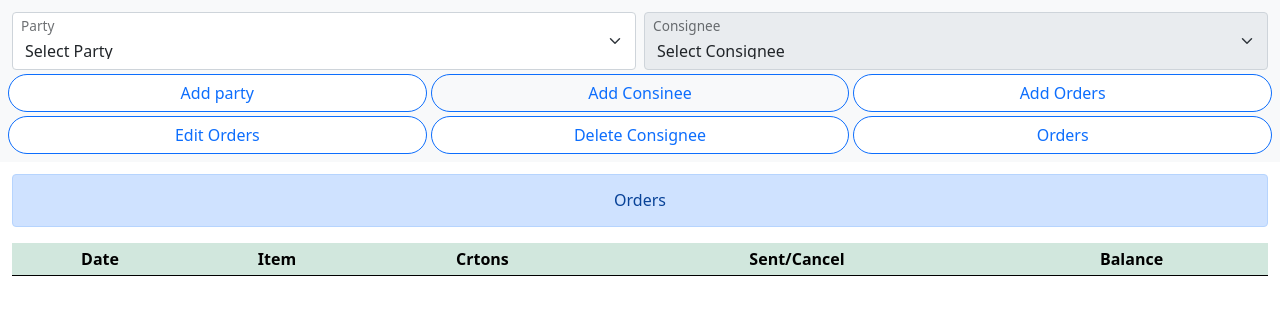
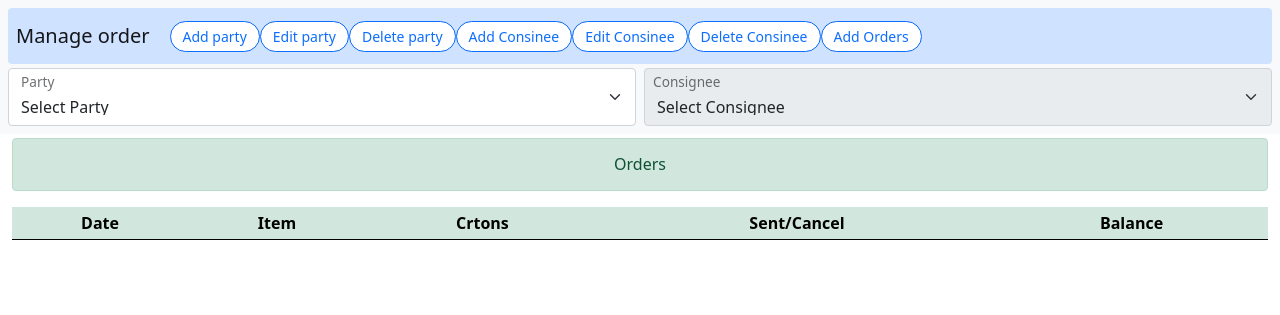
Before and after one commit to mkindia/order-m, a Django app: page / in a window 1280 px wide. Shown: the top 315 px of the page. Run offline with Django 3.2, Linux system fonts and the light colour scheme; data comes from the database, SQL or seed files in the repository; lists and menus that the app fills with data are empty.

Commit message:
add navbar

```diff
--- a/makeorders/form.py
+++ b/makeorders/form.py
@@ -17,9 +17,9 @@ class consigneeform(forms.ModelForm):
         model = Consignees
         fields = ['consignee', 'station', 'trasport',]
         labels={'consignee':'Consignee',}
-        widgets = {'consignee':forms.TextInput(attrs={'class':'form-control fs-3'}),
-                 'station':forms.TextInput(attrs={'class':'form-control fs-3'}),
-                   'trasport':forms.TextInput(attrs={'class':'form-control fs-3'}),}
+        widgets = {'consignee':forms.TextInput(attrs={'class':'form-control'}),
+                 'station':forms.TextInput(attrs={'class':'form-control'}),
+                   'trasport':forms.TextInput(attrs={'class':'form-control'}),}
 
 
 
--- a/makeorders/templates/base.html
+++ b/makeorders/templates/base.html
@@ -19,7 +19,7 @@
 <body>
 
   {% block homepage%}
-         for home page onlys
+        <!-- for home page onlys -->
    {% endblock homepage%}
 
     <div class="container-fluid pt-1 pb-1 clearfix">
--- a/makeorders/templates/for_data.html
+++ b/makeorders/templates/for_data.html
@@ -29,7 +29,7 @@
                                         <form >
                                          <input type="button" {% if orders.sent_cancel == 0 %} disabled=true {% endif %}
                                          class="form-control btn-outline-success rounded-pill btn-sm" data-bs-toggle="modal"
-                                    -            data-bs-target="#sent_datails" id="sentdetailbtn"
+                                            data-bs-target="#sent_datails" id="sentdetailbtn"
                                                 atb={{ orders.id }}  value="Details">
                                         </form>
 
@@ -44,7 +44,7 @@
                                  </div>
                          </div>
                  </td>
-                 </td>
+
 
                 </tr>
         {% endfor %}
--- a/makeorders/templates/index.html
+++ b/makeorders/templates/index.html
@@ -7,9 +7,57 @@
 
    <form action="{% url 'add_party' %}" class="row g-0 p-2 bg-light" method="POST">
                         {% csrf_token %}
+ <nav class="navbar navbar-expand-lg navbar-light alert-primary rounded p-2" >
+   <div class="container-fluid">
+    <a class="navbar-brand">Manage order </a>
+    <button class="navbar-toggler" type="button" data-bs-toggle="collapse" data-bs-target="#navbarNavDarkDropdown" aria-controls="navbarNavDarkDropdown" aria-expanded="false" aria-label="Toggle navigation">
+      <span class="navbar-toggler-icon"></span>
+    </button>
+    <div class="collapse navbar-collapse" id="navbarNavDarkDropdown">
+      <ul class="navbar-nav">
+        <li>
 
-                             <div id="confind" con-url={% url 'con_id' %} class="form-floating p-1 col-lg-6">
-                                <select id="consid" class="form-select" name='id' >
+      <input  type="button" class="form-control btn-outline-primary rounded-pill btn-sm m-1" value="Add party" data-bs-toggle="modal" data-bs-target="#add_party">
+
+
+        </li>
+        <li>
+
+          <input  type="button" class="form-control btn-outline-primary rounded-pill btn-sm m-1" value="Edit party" data-bs-toggle="modal" data-bs-target="#add_party">
+
+
+        </li>
+        <li>
+
+          <input  type="button" class="form-control btn-outline-primary rounded-pill btn-sm m-1" value="Delete party" data-bs-toggle="modal" data-bs-target="#add_party">
+
+
+        </li>
+        <li>
+         <input  type="submit" id="add_consignee" class=" form-control btn-outline-primary btn-sm rounded-pill m-1" value="Add Consinee">
+
+        </li>
+        <li>
+         <input  type="submit" id="edit_consignee" class=" form-control btn-outline-primary btn-sm rounded-pill m-1" value="Edit Consinee">
+
+        </li>
+        <li>
+         <input  type="submit" id="delete_consignee" class=" form-control btn-outline-primary btn-sm rounded-pill m-1" value="Delete Consinee">
+
+        </li>
+        <li>
+         <input  type="submit" id="add_orders" class=" form-control btn-outline-primary btn-sm rounded-pill m-1" value="Add Orders">
+
+        </li>
+
+      </ul>
+    </div>
+  </div>
+ </nav>
+
+
+                             <div id="confind" con-url={% url 'con_id' %} class="form-floating pt-1 pe-1 col-lg-6">
+                                <select id="consid" class="form-select " name='id' >
                                     <option value="selectparty"> Select Party</option>
                                       {% for con in partys %}
                                           <option value="{{ con.id }} "> {{ con.party }}</option>
@@ -17,7 +65,7 @@
                                 </select>
                                 <label for="confind ">Party</label>
                               </div>
-                              <div id="consigneeselect" con-url={% url 'for_data' %} class= "form-floating p-1 col-lg-6">
+                              <div id="consigneeselect" con-url={% url 'for_data' %} class= "form-floating pt-1 ps-1 col-lg-6">
                                <select id="consign" class="form-select" name='id' >
                                 <option value="selectparty" selected> Select Consignee</option>
 
@@ -25,27 +73,27 @@
                                 <label for="confind ">Consignee</label>
                               </div>
 
-                               <div class="col-lg-12">
+                              <div class="col-lg-12">
                                 <div class="row g-1">
-                                <div class="col-4 g-1">
-                                 <input  type="button" class="form-control btn-outline-primary rounded-pill me-2" value="Add party" data-bs-toggle="modal" data-bs-target="#add_party">
-                                 </div>
+                            <!--   <div class="col-4 g-1">
+                                 <input  type="button" class="form-control btn-outline-primary rounded-pill btn-sm me-2" value="Add party" data-bs-toggle="modal" data-bs-target="#add_party">
+                                </div>
                                  <div class="col-4 g-1">
-                                 <input  type="submit" id="add_consignee" class=" form-control btn-outline-primary rounded-pill me-2" value="Add Consinee">
+                                 <input  type="submit" id="add_consignee" class=" form-control btn-outline-primary btn-sm rounded-pill me-2" value="Add Consinee">
                                 </div>
                                 <div class="col-4 g-1">
 
-                                 <input  type="submit" class="form-control btn-outline-primary rounded-pill me-2" value="Add Orders" data-bs-toggle="modal" data-bs-target="#add_party">
+                                 <input  type="submit" class="form-control btn-outline-primary rounded-pill btn-sm me-2" value="Add Orders" data-bs-toggle="modal" data-bs-target="#add_party">
                                 </div>
                                  <div class="col-4 g-1">
-                                 <input  type="submit" id="add_consignee" class="form-control btn-outline-primary rounded-pill me-2" value="Edit Orders">
+                                <input  type="submit" id="add_consignee" class="form-control btn-outline-primary btn-sm rounded-pill me-2" value="Edit Orders">
                                 </div>
                                  <div class="col-4 g-1">
-                                 <input  type="submit"  class="form-control btn-outline-primary rounded-pill me-2" value="Delete Consignee">
+                                 <input  type="submit"  class="form-control btn-outline-primary rounded-pill btn-sm me-2" value="Delete Consignee">
                                     </div>
                                     <div class="col-4 g-1">
-                                 <input  type="submit"  class="form-control btn-outline-primary rounded-pill me-2" value="Orders">
-                                </div>
+                                 <input  type="submit"  class="form-control btn-outline-primary rounded-pill btn-sm me-2" value="Orders">
+                                </div> -->
 
                                  </div>
                                </div>
@@ -55,13 +103,10 @@
    {% endblock homepage %}
 
 
-
-
 {% block content %}
 
-
-<div class="col-lg-12 mt-2 rounded">
-    <h6 class="alert alert-primary text-center">Orders</h6>
+<div class="col-lg-12 rounded">
+    <h6 class="alert alert-success text-center">Orders</h6>
                 <form id="sentdetailform" sentdetail-url="{% url 'sent_data' %}" class="table-responsive">
                 <table class="table table-success table-sm table-striped" id="ordertableid">
                     <thead class="thead-dark">
--- a/makeorders/views.py
+++ b/makeorders/views.py
@@ -52,7 +52,7 @@ def add_consignee(request):
     else:
      confom=consigneeform()
     #print(id)
-    return render(request, 'addparty.html', {'form':confom,})
+    return render(request, 'add_consignee.html', {'form':confom,})
 
 def edit_consignee(request, conid):
     if request.method == 'POST':
--- a/static/js/ajex.js
+++ b/static/js/ajex.js
@@ -3,7 +3,7 @@
 $(document).ready(function(){
 
 
-document.getElementById('add_consignee').disabled=true;
+//document.getElementById('add_consignee').disabled=true;
 document.getElementById('consign').disabled=true;
 
 $("#consign").change(function () {
@@ -63,12 +63,12 @@ $("#consid").change(function(){
     if(programingId != "selectparty")
     {
 
-        document.getElementById("add_consignee").disabled=false;
+      //  document.getElementById("add_consignee").disabled=false;
         document.getElementById('consign').disabled=false;
     }
     else
     {
-        document.getElementById('add_consignee').disabled=true;
+      //  document.getElementById('add_consignee').disabled=true;
         document.getElementById('consign').disabled=true;
         programingId=0;
     }
```
Also changed, not shown: other parts of makeorders/templates/index.html (+0 -2 lines), makeorders/templates/add_consignee.html (added, +28 -0 lines), makeorders/templates/addparty.html (deleted, +0 -55 lines), makeorders/templates/sent_data.html (+13 -3 lines), db.sqlite3. Lines whose indentation alone changed are shown as unchanged.
